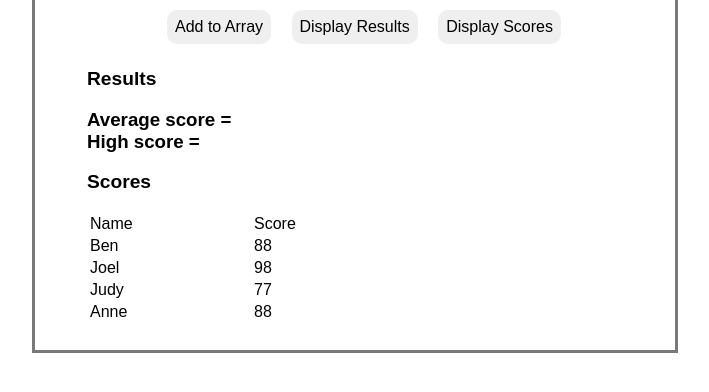
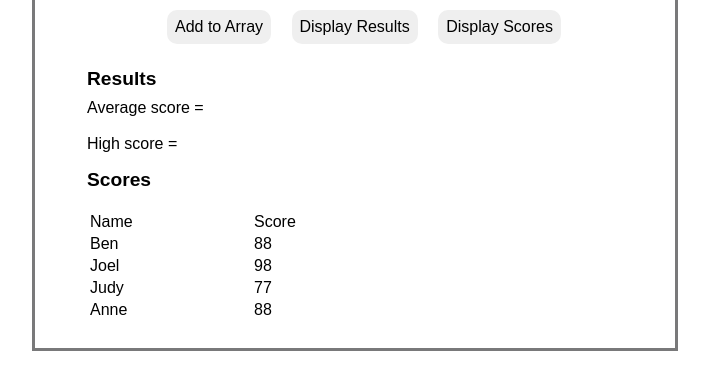
Before and after one commit to jena-lloyd/jena-lloyd.github.io, a plain HTML site: page jensbin/test_scoresJAL.html in a window 1280 px wide. Shown: the part 174-566 px from the top of the page, without its empty margins (285-994 px from the left). Drawn offline with Linux system fonts and the light colour scheme.

Commit message:
added p id tags

```diff
--- a/jensbin/test_scores.js
+++ b/jensbin/test_scores.js
@@ -7,8 +7,8 @@ var scores = [88, 98, 77, 88];
 var $ = function (id) { return document.getElementById(id); };
 
 var displayResults = $("display_results").innerHTML;
-var displayScores = $("scores_table").innerHTML;
-var addScore = $("add")
+//var displayScores = $("scores_table").innerHTML;
+//var addScore = $("add")
 
 window.onload = function () {
 	$("add").onclick = addScore;
--- a/jensbin/test_scoresJAL.html
+++ b/jensbin/test_scoresJAL.html
@@ -28,8 +28,8 @@
 
     <div id="results">
     <h2>Results</h2>
-    <p><h3>Average score = <br>
-    High score = </h3></p></div>
+    <p id="p1">Average score = </p> <br>
+    <p id="p2">High score = </p></div>
     <table id="scores_table">
     <h2>Scores</h2>
    <h3> <tr><td>Name</td>
```
